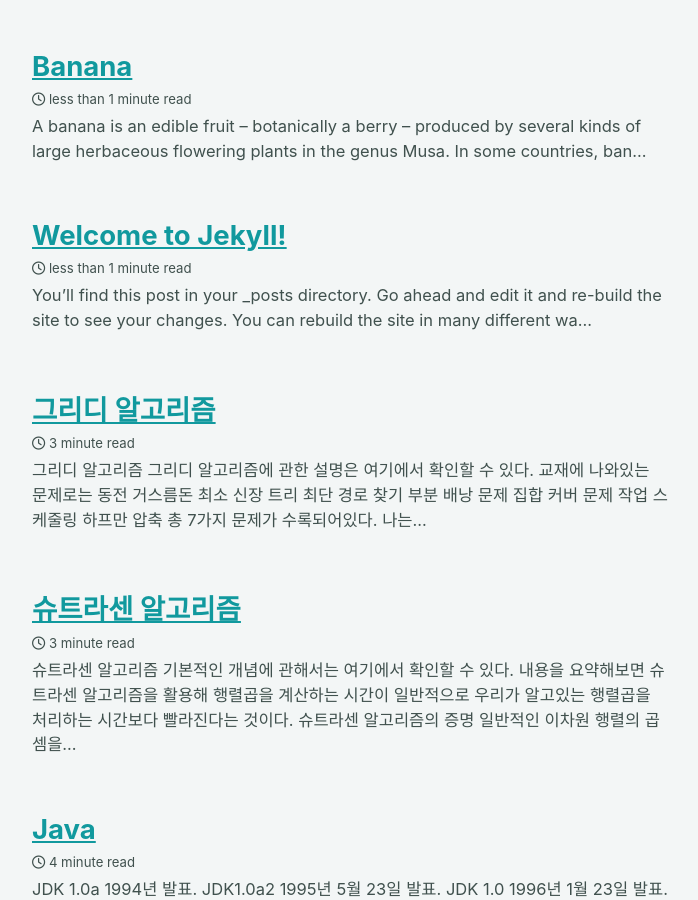
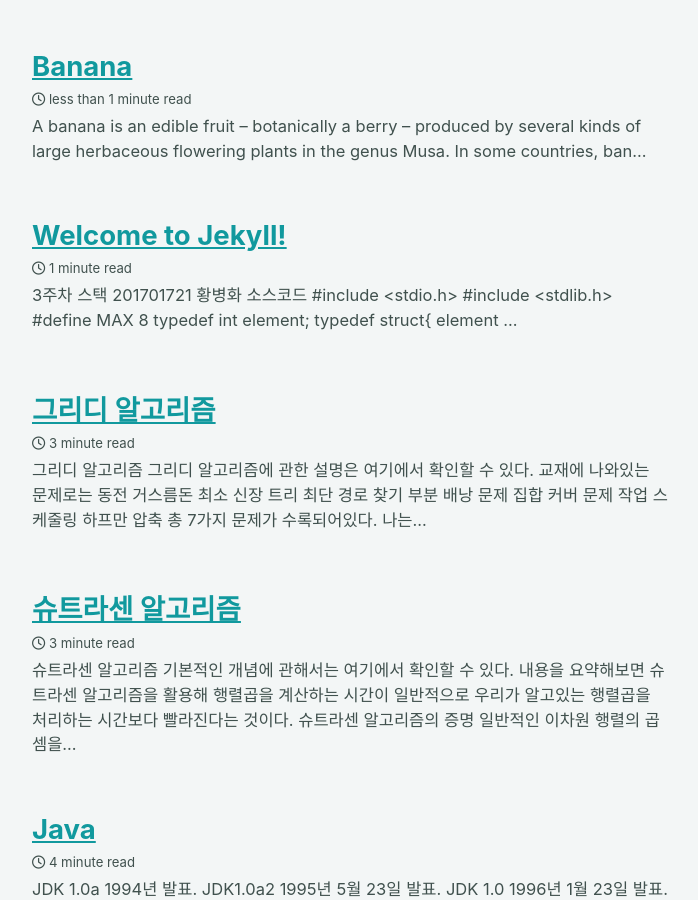
Before and after one commit to ldotw5121/ldotw5121.github.io, a Jekyll site: the page built from index.markdown, in a window 1280 px wide and 900 px high, scrolled down 345 px. Shown: the whole window, without its empty margins (290-988 px from the left). Built offline with Jekyll 4.4.1, drawn with Linux system fonts in a browser that asks for light colours; cached includes are drawn as plain includes; nearby versions of some CDN libraries; the list of posts is cut into pages by our own code; some of the changed lines change nothing that is shown.

Commit message:
Update 2020-04-16-welcome-to-jekyll.markdown

````diff
--- a/_posts/2020-04-16-welcome-to-jekyll.markdown
+++ b/_posts/2020-04-16-welcome-to-jekyll.markdown
@@ -4,26 +4,122 @@
 date:   2020-04-16 01:31:35 +0900
 categories: [ETC]
 ---
-You’ll find this post in your `_posts` directory. Go ahead and edit it and re-build the site to see your changes. You can rebuild the site in many different ways, but the most common way is to run `jekyll serve`, which launches a web server and auto-regenerates your site when a file is updated.
+# 3주차 스택   201701721 황병화
 
-Jekyll requires blog post files to be named according to the following format:
+1. **소스코드**
 
-`YEAR-MONTH-DAY-title.MARKUP`
+   ```c
+   #include <stdio.h>
+   #include <stdlib.h>
+   #define MAX 8
 
-Where `YEAR` is a four-digit number, `MONTH` and `DAY` are both two-digit numbers, and `MARKUP` is the file extension representing the format used in the file. After that, include the necessary front matter. Take a look at the source for this post to get an idea about how it works.
+   typedef int element;
+   typedef struct{
+   	element data[MAX];
+   	int top;
+   }stack;
 
-Jekyll also offers powerful support for code snippets:
+   void initStack(stack* s) {
+   	s->top = -1;
+   }
 
-{% highlight ruby %}
-def print_hi(name)
-  puts "Hi, #{name}"
-end
-print_hi('Tom')
-#=> prints 'Hi, Tom' to STDOUT.
-{% endhighlight %}
+   int isFull(stack* s) {
+   	return (s->top == (MAX - 1));
+   }
 
-Check out the [Jekyll docs][jekyll-docs] for more info on how to get the most out of Jekyll. File all bugs/feature requests at [Jekyll’s GitHub repo][jekyll-gh]. If you have questions, you can ask them on [Jekyll Talk][jekyll-talk].
 
-[jekyll-docs]: https://jekyllrb.com/docs/home
-[jekyll-gh]:   https://github.com/jekyll/jekyll
-[jekyll-talk]: https://talk.jekyllrb.com/
+   void push(stack* s, element item) {
+   	if (isFull(s)) {
+   		printf("");
+   		return;
+   	}
+   	else s->data[++(s->top)] = item;
+   }
+
+
+   int main() {
+   	stack s;
+
+   	int teemo = 1;
+   	int soraka = 1;
+   	int ashe = 1;
+   	int kassadin = 1;
+   	int lillia = 1;
+   	int mejai;
+
+
+
+   	initStack(&s);
+
+   	mejai = s.top + 1;
+   	mejai++;
+
+   	push(&s, soraka);
+   	printf("선취점                     메사이의 영혼약탈자 %d 스택 \n", mejai);
+   	mejai++;
+   	push(&s, ashe);
+
+   	printf("더블킬                     메사이의 영혼약탈자 %d 스택 \n", mejai);
+
+   	mejai = s.top / 2 + 1;
+
+   	printf("적에게 당했습니다          메사이의 영혼약탈자 %d 스택 \n", mejai);
+
+   	mejai++;
+   	push(&s, teemo);
+   	printf("적을 처치했습니다          메사이의 영혼약탈자 %d 스택 \n", mejai);
+
+   	mejai++;
+   	push(&s, lillia);
+   	printf("적을 처치했습니다          메사이의 영혼약탈자 %d 스택 \n", mejai);
+
+   	mejai++;
+   	push(&s, kassadin);
+   	printf("학살중입니다               메사이의 영혼약탈자 %d 스택 \n", mejai);
+
+   	mejai = s.top / 2 ;
+   	printf("적에게 당했습니다          메사이의 영혼약탈자 %d 스택 \n", mejai);
+
+   	mejai++;
+   	push(&s, teemo);
+   	printf("적을 처치했습니다          메사이의 영혼약탈자 %d 스택 \n", mejai);
+
+   	mejai++;
+   	push(&s, ashe);
+   	printf("적을 처치했습니다          메사이의 영혼약탈자 %d 스택 \n", mejai);
+
+   	mejai++;
+   	push(&s, soraka);
+   	printf("더블킬                     메사이의 영혼약탈자 %d 스택 \n", mejai);
+
+   	mejai++;
+   	push(&s, lillia);
+   	printf("트리플킬                   메사이의 영혼약탈자 %d 스택 \n", mejai);
+
+   	mejai++;
+   	push(&s, teemo);
+   	printf("도저히 막을 수 없습니다    메사이의 영혼약탈자 %d 스택 \n", mejai);
+
+   	push(&s, ashe);
+   	printf("더블킬                     메사이의 영혼약탈자 %d 스택 \n", mejai);
+
+   	push(&s, soraka);
+   	printf("트리플킬                   메사이의 영혼약탈자 %d 스택 \n", mejai);
+
+   	push(&s, lillia);
+   	printf("쿼드라킬                   메사이의 영혼약탈자 %d 스택 \n", mejai);
+
+   	mejai = s.top / 2;
+   	printf("적에게 당했습니다          메사이의 영혼약탈자 %d 스택 \n", mejai);
+
+   	mejai++;
+   	push(&s, kassadin);
+   	printf("적을 처치했습니다          메사이의 영혼약탈자 %d 스택 \n", mejai);
+   }
+   ```
+
+
+
+2. **실행결과**
+
+![](https://user-images.githubusercontent.com/62733730/93905593-1922e500-fd36-11ea-9a07-5a21be4d753c.png)
````
